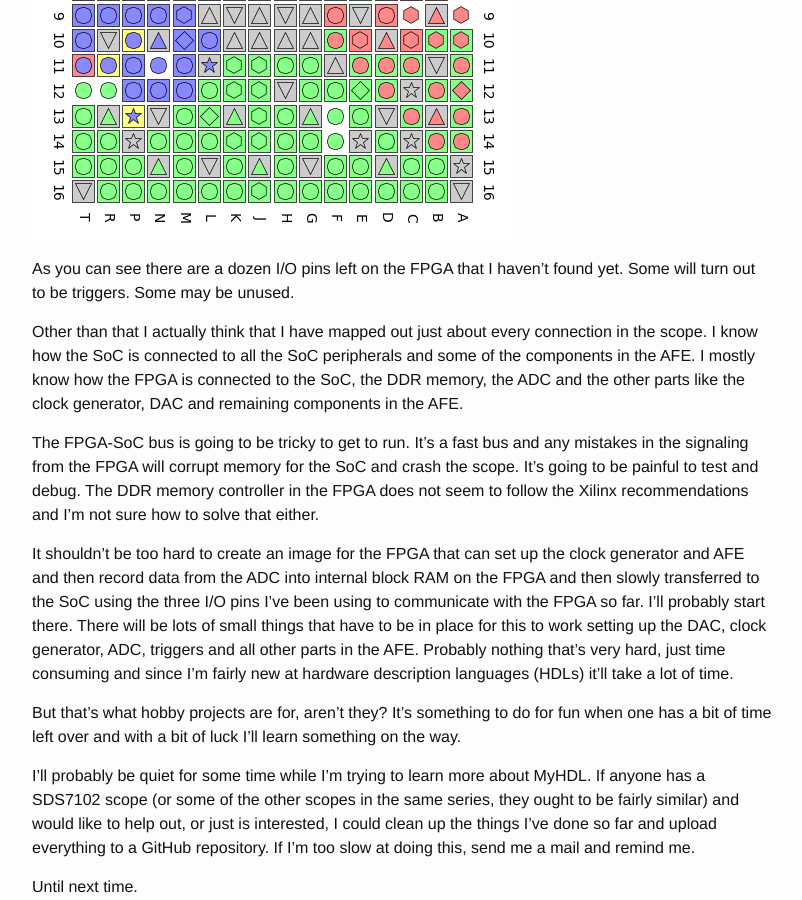
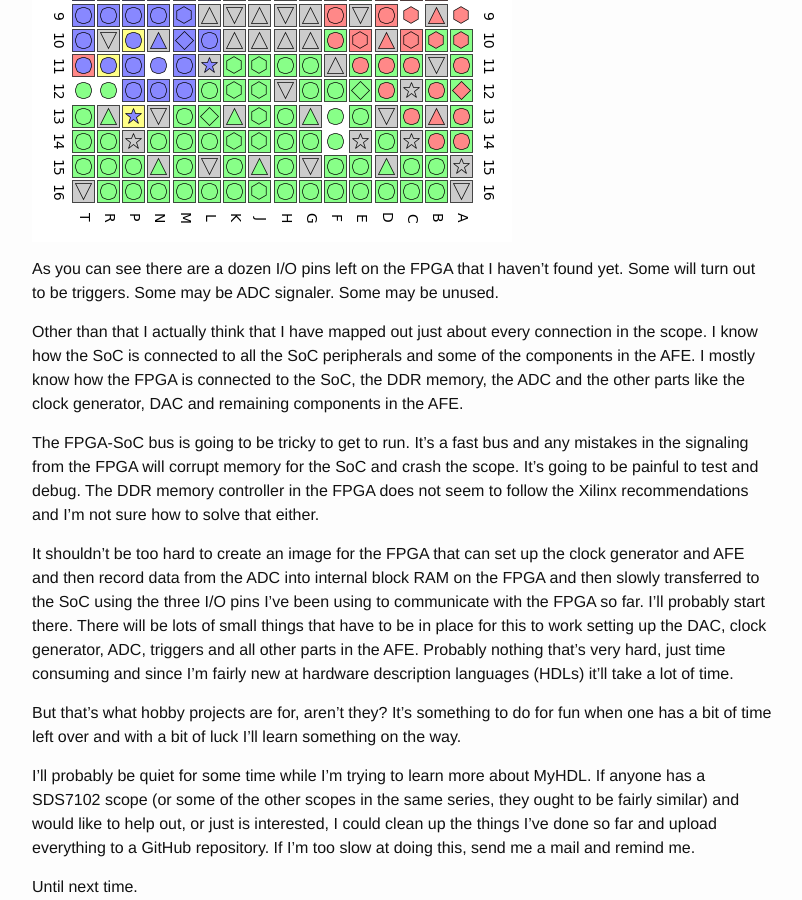
Before and after one commit to wingel/wingel.github.io, a Jekyll site: the page built from _posts/2016-06-19-sds7102-more-fpga-pins.md, in a window 1280 px wide and 900 px high, scrolled down 6354 px. Shown: the whole window, without its empty margins (238-1040 px from the left). Built offline with Jekyll 4.4.1, drawn with Linux system fonts in a browser that asks for light colours.

Commit message:
rewording

```diff
--- a/_posts/2016-06-19-sds7102-more-fpga-pins.md
+++ b/_posts/2016-06-19-sds7102-more-fpga-pins.md
@@ -247,7 +247,7 @@ With all these pins filled in, here's the pin map.
 
 As you can see there are a dozen I/O pins left on the FPGA that I
 haven't found yet.  Some will turn out to be triggers.  Some may be
-unused.
+ADC signaler.  Some may be unused.
 
 Other than that I actually think that I have mapped out just about
 every connection in the scope.  I know how the SoC is connected to all
```
